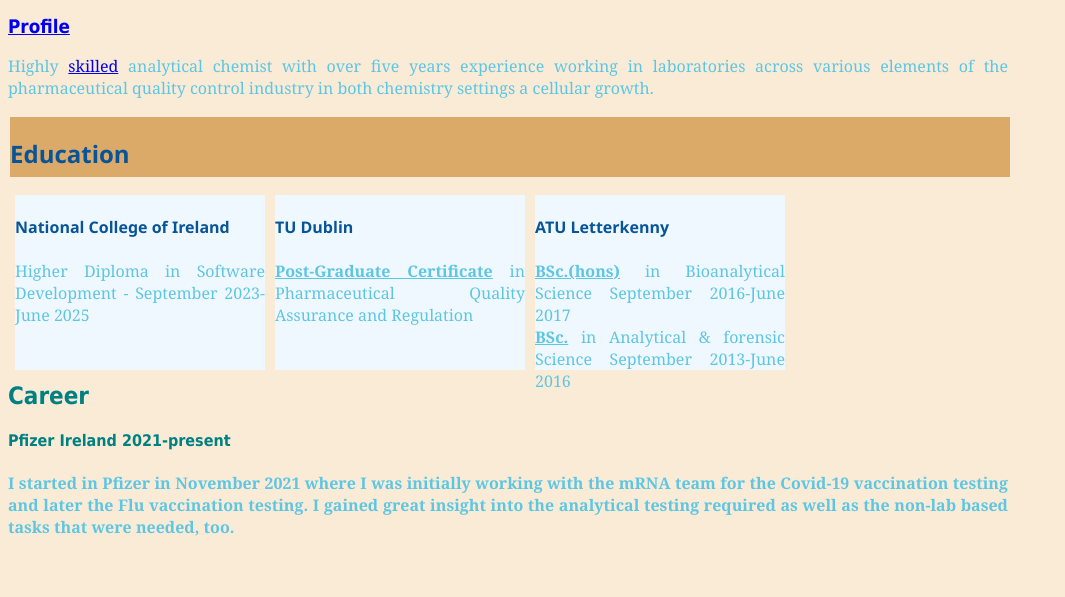
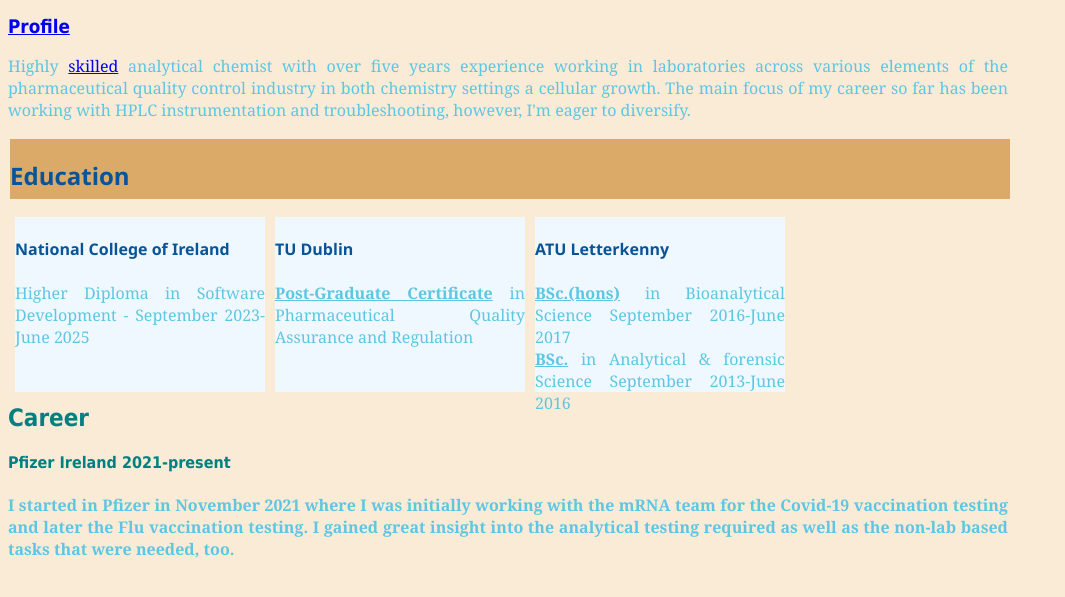
Before and after one commit to Laroldmac/lauramackenzieCV, a plain HTML site: page Index.html in a window 1280 px wide. Shown: the part 153-750 px from the top of the page, without its empty margins (0-1065 px from the left). Drawn offline with Linux system fonts and the light colour scheme.

Commit message:
Update Index.html
additional information added to profile

```diff
--- a/Index.html
+++ b/Index.html
@@ -14,7 +14,8 @@
         <h3><a href="about/profile.html">Profile</a></h3>
             <p>Highly <a href="#skills">skilled</a> analytical chemist with over five years experience working
                 in laboratories across various elements of the pharmaceutical quality
-                control industry in both chemistry settings a cellular growth.</p>
+                control industry in both chemistry settings a cellular growth. The main focus of my career so far
+                has been working with HPLC instrumentation and troubleshooting, however, I'm eager to diversify.</p>
         <div class="container">
             <h2>Education</h2>
             <div class="uno"><float><h4>National College of Ireland</h4><p>Higher Diploma in Software Development
```
